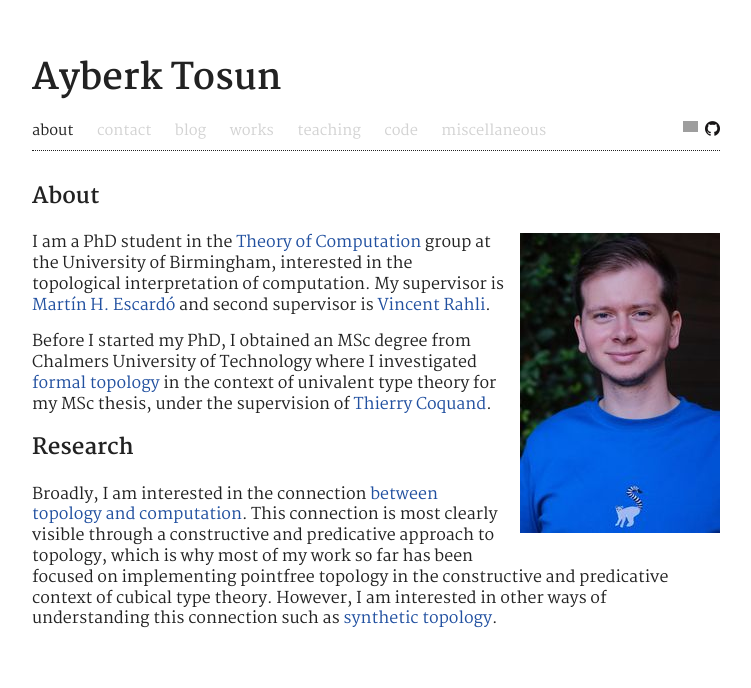
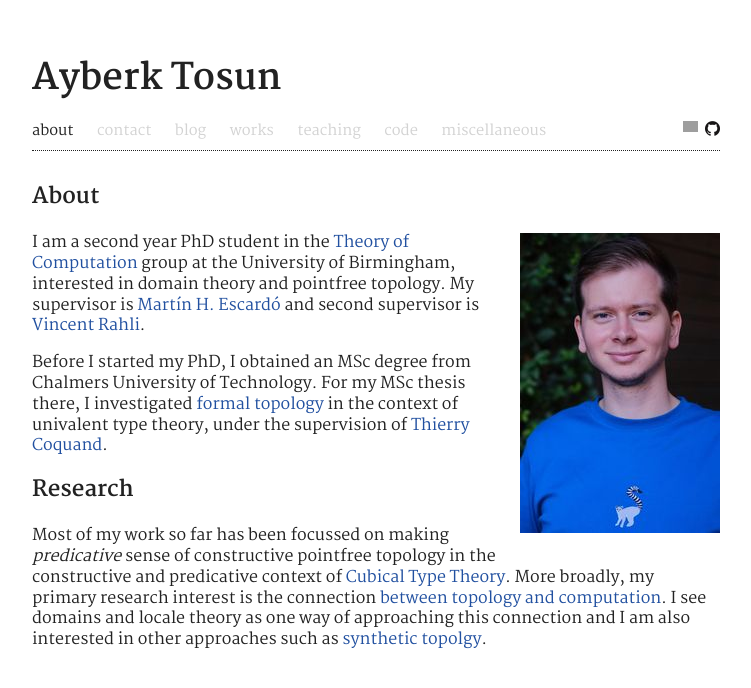
Before and after one commit to ayberkt/homepage, a Jekyll site: the page built from index.md, in a window 1280 px wide. Shown: the top 688 px of the page, without its empty margins (264-1015 px from the left). Built offline with Jekyll 4.4.1, drawn with Linux system fonts in a browser that asks for light colours; grey boxes are pictures that could not be loaded.

Commit message:
Update the about page

```diff
--- a/index.md
+++ b/index.md
@@ -7,23 +7,23 @@ title: About
 
 <img src="/~axt978/assets/images/maki-de-madagascar.jpg" alt="Maki de Madagascar"/>
 
-I am a PhD student in the [Theory of Computation][1] group at the University of
-Birmingham, interested in the topological interpretation of computation. My
+I am a second year PhD student in the [Theory of Computation][1] group at the
+University of Birmingham, interested in domain theory and pointfree topology. My
 supervisor is [Martín H. Escardó][2] and second supervisor is [Vincent
 Rahli][3].
 
 Before I started my PhD, I obtained an MSc degree from Chalmers University of
-Technology where I investigated [formal topology][4] in the context of univalent
-type theory for my MSc thesis, under the supervision of [Thierry Coquand][5].
+Technology. For my MSc thesis there, I investigated [formal topology][4] in the
+context of univalent type theory, under the supervision of [Thierry Coquand][5].
 
 ## Research
 
-Broadly, I am interested in the connection [between topology and
-computation][12]. This connection is most clearly visible through a constructive
-and predicative approach to topology, which is why most of my work so far has
-been focused on implementing pointfree topology in the constructive and
-predicative context of cubical type theory. However, I am interested in other
-ways of understanding this connection such as [synthetic topology][10].
+Most of my work so far has been focussed on making _predicative_ sense of
+constructive pointfree topology in the constructive and predicative context of
+[Cubical Type Theory][13]. More broadly, my primary research interest is the
+connection [between topology and computation][12]. I see domains and locale
+theory as one way of approaching this connection and I am also interested in
+other approaches such as [synthetic topolgy][10].
 
 [1]: https://www.birmingham.ac.uk/research/activity/computer-science/theory-of-computation
 [2]: https://www.cs.bham.ac.uk/~mhe
```
Also changed, not shown: other parts of index.md (+1 -0 lines).
